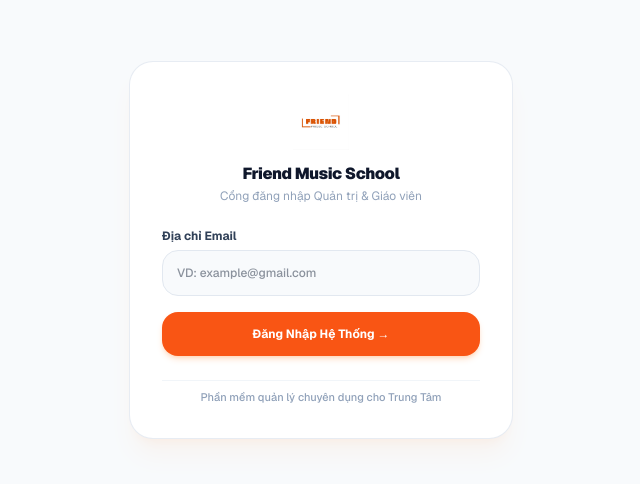
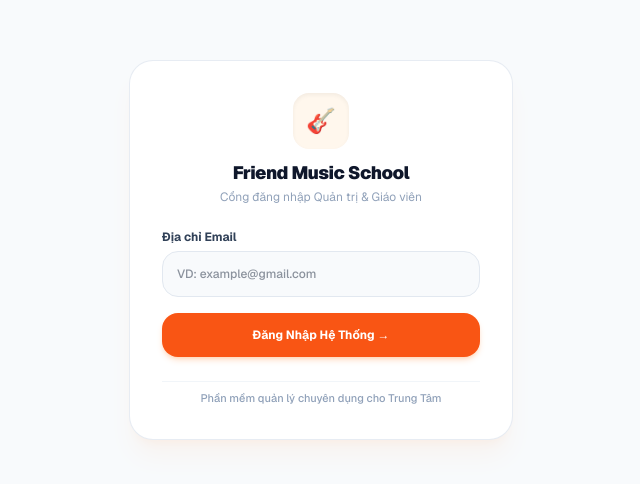
Before and after one commit to huynhtrongtam1106-lab/Friend-Music, a Next.js app: page / in a window 1280 px wide. Shown: the part 150-634 px from the top of the page, without its empty margins (319-959 px from the left). Built offline with nearby package versions, Linux system fonts and the light colour scheme.

Commit message:
fix: remove broken logo image and use clean icon

```diff
--- a/src/app/page.tsx
+++ b/src/app/page.tsx
@@ -39,18 +39,13 @@
     <main className="min-h-screen bg-slate-50 flex items-center justify-center p-4 font-sans text-slate-800">
       <div className="w-full max-w-sm bg-white rounded-3xl border border-slate-200/80 shadow-xl shadow-orange-500/5 p-8 space-y-6">
 
-        {/* Khu vực hiển thị Logo thương hiệu */}
-        <div className="text-center space-y-3">
-          <div className="flex justify-center">
-            {/* Đảm bảo bạn đã đặt file logo.png vào thư mục public/logo.png */}
-            <img
-              src="/logo.png"
-              alt="Friend Music School Logo"
-              className="h-14 w-auto object-contain mx-auto"
-            />
+        {/* Header tối giản chuyên nghiệp */}
+        <div className="text-center space-y-2.5">
+          <div className="w-14 h-14 bg-orange-50 text-[#f95514] rounded-2xl flex items-center justify-center mx-auto text-2xl shadow-inner font-black">
+            🎸
           </div>
           <div>
-            <h1 className="text-base font-black text-slate-900 tracking-tight">Friend Music School</h1>
+            <h1 className="text-lg font-black text-slate-900 tracking-tight">Friend Music School</h1>
             <p className="text-xs text-slate-400 mt-0.5">Cổng đăng nhập Quản trị & Giáo viên</p>
           </div>
         </div>
```
